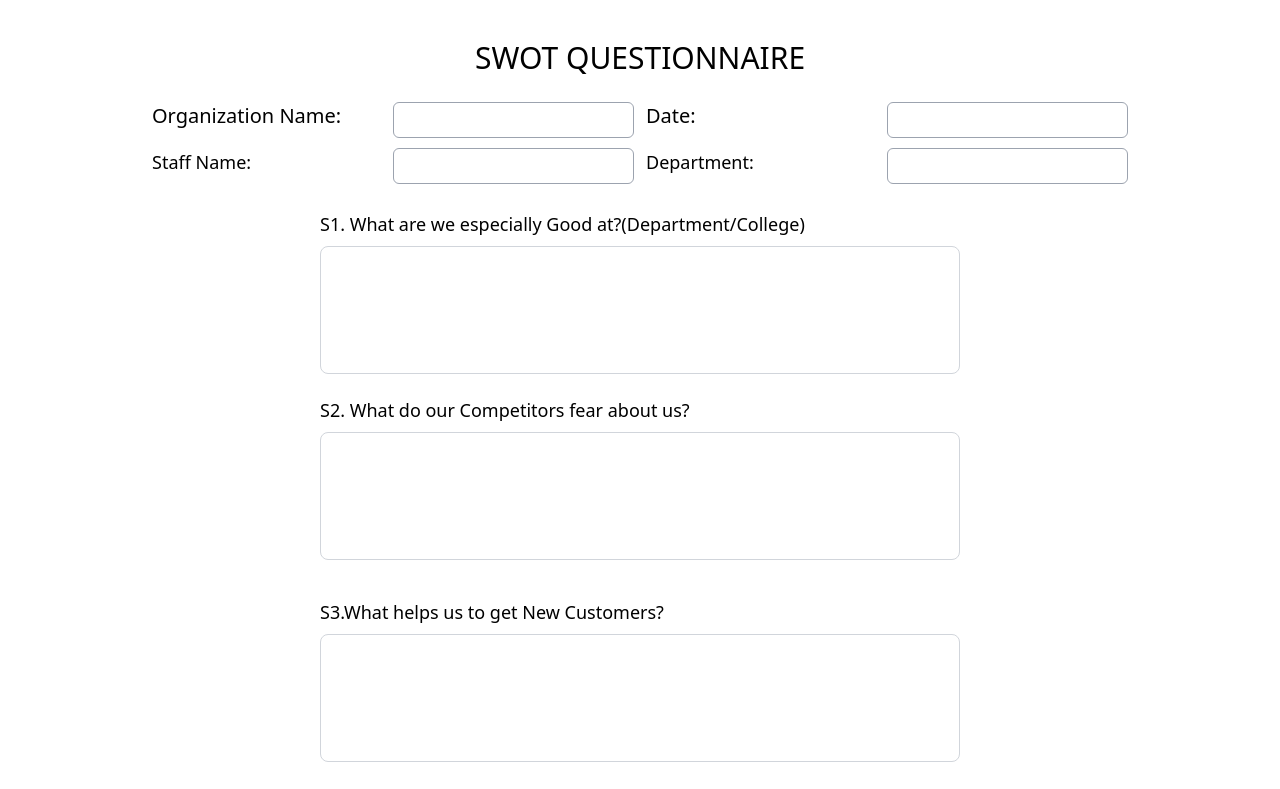
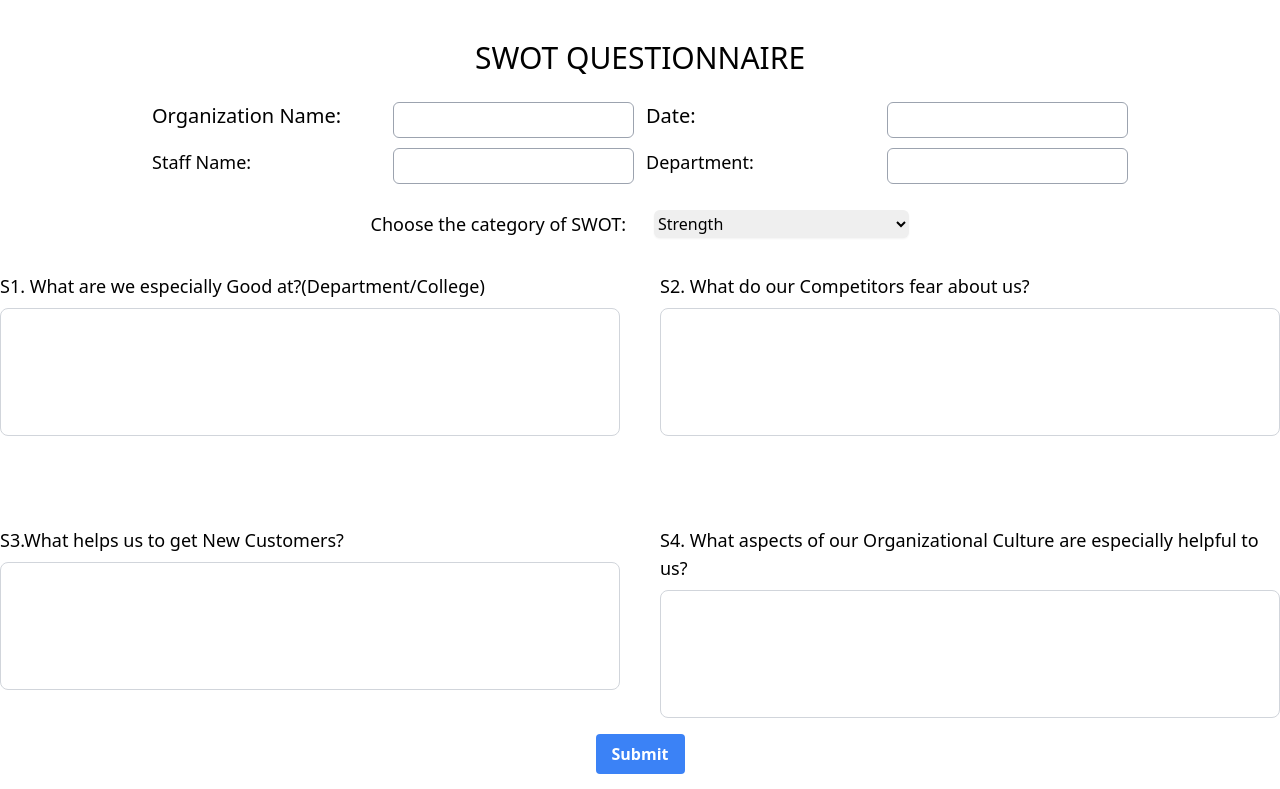
Before and after one commit to inba2002/isoauditwebpage, a React (Create React App) app: page / in a window 1280 px wide. Shown: the top 789 px of the page. Built offline with nearby package versions, Linux system fonts and the light colour scheme.

Commit message:
dynamic form

```diff
--- a/src/App.js
+++ b/src/App.js
@@ -1,12 +1,94 @@
-import logo from './logo.svg';
 import './App.css';
 import React, { useState } from 'react';
+import { v4 as uuidv4 } from "uuid";
+
+
+
 
 function App() {
+
+
+  const questions = {
+    strength: [
+      "S1. What are we especially Good at?(Department/College)",
+      "S2. What do our Competitors fear about us?",
+      "S3.What helps us to get New Customers?",
+      "S4. What aspects of our Organizational Culture  are especially helpful to us? ",
+    ],
+    weakness: [
+      "W5. What could put us out of Market if we are not careful?",
+      "W6. What really bothers our existing Customers about us?",
+      "W7. What does everyone agree we need to improve?",
+      "W8. What do newly recruited staff think we need to improve?",
+    ],
+    opportunities: [
+      "O9. What new Services are our Customers asking for? ",
+      "O10.What weakness do our competitors have that  we can exploit?",
+      "O11. What Emerging Technologies could assist us?",
+      "O12 What unmet needs in the Market place can we take advantage of?",
+    ],
+    threat: [
+      "T13. Where are our Costs increasing the fastest? ",
+      "T14. What are our biggest Categories of Complaints from Customers?",
+      "T15. What legal or regulatory issues have the potential to destroy us?",
+      "T16. Where do we need more knowledge and training?",
+    ]
+  };
+
+  // const [selectedOption, setSelectedOption] = useState("option1");
+  // const [answers, setAnswers] = useState(new Array(50).fill(""));
+
+  // const handleOptionChange = (e) => {
+  //   setSelectedOption(e.target.value);
+  //   setAnswers(new Array(50).fill(""));
+  // };
+
+  // const handleAnswerChange = (e, index) => {
+  //   const regex = /(\n.*){0,4}\n*$/g;
+  //   const newAnswers = [...answers];
+  //   newAnswers[index] = e.target.value.replace(regex, "");
+  //   setAnswers(newAnswers);
+
+
+  //   const newValue = e.target.value;
+  //   const lines = newValue.split('\n');
+  //   let numBulletPoints = 0;
+
+  //   for (let i = 0; i < lines.length; i++) {
+  //     if (lines[i].startsWith('\u2022 ')) {
+  //       numBulletPoints++;
+  //     }
+  //   }
+
+
+
+  //   for (let i = 0; i < lines.length; i++) {
+  //     if (!lines[i].startsWith('\u2022 ')) {
+  //       lines[i] = '\u2022 ' + lines[i];
+  //     }
+  //     if (lines.length > 5) {
+  //       return;
+  //     }
+  //   }
+
+
+  //   index(lines.join('\n'));
+
+
+  // };
+
+  // const handleSubmit = (e) => {
+  //   e.preventDefault();
+  //   console.log(answers);
+  // };
+
+
+
   const [strengths, setStrengths] = useState('');
   const [weaknesses, setWeaknesses] = useState('');
   const [opportunities, setOpportunities] = useState('');
   const [threats, setThreats] = useState('');
+  const data=[];
 
   function handleInput(event, setter) {
     const newValue = event.target.value;
@@ -30,12 +112,54 @@ function App() {
       }
     }
 
-
+    let i=0;
+    data.push(lines);
     setter(lines.join('\n'));
+    setData(lines.join('\n'));
 
   }
 
+
+
+  const [selectedOption, setSelectedOption] = useState("strength");
+  const[data1,setData]=useState([])
+  // const [bulletPoints, setBulletPoints] = useState(new Array(5).fill(""));
+
+  const handleOptionChange = (e) => {
+  setSelectedOption(e.target.value);
+  };
+
+  // const handleBulletPointChange = (e, index) => {
+  //   const newBulletPoints = [...bulletPoints];
+  //   const newValue = e.target.value;
+  //   const lines = newValue.split('\n');
+  //   let numBulletPoints = 0;
+
+  //   for (let i = 0; i < lines.length; i++) {
+  //     if (lines[i].startsWith('\u2022 ')) {
+  //       numBulletPoints++;
+  //     }
+  //   }
+  //   for (let i = 0; i < lines.length; i++) {
+  //     if (!lines[i].startsWith('\u2022 ')) {
+  //       lines[i] = '\u2022 ' + lines[i];
+  //     }
+  //     if (lines.length > 5) {
+  //       return;
+  //     }}
+
+  //     newBulletPoints[index] = lines;
+
+  //     setBulletPoints(lines);
+
+
+  const handleSubmit = (e) => {
+    e.preventDefault();
+    console.log(data1);
+  };
+
   return (
+
     <div className="mt-10 h-screen flex flex-col items-center space-y-[10px]">
       <h1 className="text-3xl font-medium mb-4 ">SWOT QUESTIONNAIRE</h1>
       <div className="grid grid-cols-2 gap-3">
@@ -58,34 +182,52 @@ function App() {
         <input type="text" id="department" name="department" className="border border-gray-400 p-1 rounded-md" />
       </div>
       </div>
+      <div className='pt-4 pb-2 grid grid-rows-1 grid-cols-2 gap-7'>
+          <label htmlFor="options" className="block font-medium text-lg">
+      Choose the category of SWOT:
+    </label>
+    <select
+      id="options"
+      name="options"
+      className="block w-full rounded-md border-gray-300 shadow-sm focus:border-indigo-300 focus:ring focus:ring-indigo-200 focus:ring-opacity-50"
+      value={selectedOption}
+      onChange={handleOptionChange}
+    >
+      <option value="strength" className="font-semibold">Strength</option>
+      <option value="weakness" className="font-semibold">Weakness</option>
+      <option value="opportunities" className="font-semibold">Opportunities</option>
+      <option value="threat" className="font-semibold">Threat</option>
+    </select>
+      </div>
 
-      <div className=" grid grid-rows-2 gap-4 w-1/2 ">
+      <div className=" grid grid-rows-2 grid-cols-2 gap-10 w-5/3 ">
+
         <div className='mt-4'>
-          <h2 className="text-lg font-medium mb-2">S1. What are we especially Good at?(Department/College)</h2>
+          <h2 className="text-lg font-medium mb-2">{questions[selectedOption][0]}</h2>
           <textarea
             className="w-full h-32 overflow-hidden resize-none border border-gray-300 rounded-lg p-2"
             value={strengths}
             onChange={(event) => handleInput(event, setStrengths)} required
           />
         </div>
-        <div>
-          <h2 className="text-lg font-medium mb-2">S2. What do our Competitors fear about us?</h2>
+        <div className='mt-4'>
+          <h2 className="text-lg font-medium mb-2">{questions[selectedOption][1]}</h2>
           <textarea
             className="w-full h-32 overflow-hidden resize-none border border-gray-300 rounded-lg p-2"
             value={weaknesses}
             onChange={(event) => handleInput(event, setWeaknesses)}
           />
         </div>
-        <div>
-          <h2 className="text-lg font-medium mb-2">S3.What helps us to get New Customers?</h2>
+        <div className='mt-4'>
+          <h2 className="text-lg font-medium mb-2">{questions[selectedOption][2]}</h2>
           <textarea
             className="w-full h-32 overflow-hidden resize-none border border-gray-300 rounded-lg p-2"
             value={opportunities}
             onChange={(event) => handleInput(event, setOpportunities)}
           />
         </div>
-        <div >
-          <h2 className="text-lg font-medium mb-2">S4. What aspects of our Organizational Culture  are especially helpful to us?</h2>
+        <div className='mt-4'>
+          <h2 className="text-lg font-medium mb-2">{questions[selectedOption][3]}</h2>
           <textarea
             className="w-full h-32 overflow-hidden resize-none border border-gray-300 rounded-lg p-2"
             value={threats}
@@ -93,7 +235,60 @@ function App() {
           />
         </div>
       </div>
-    </div>
+
+      <button
+      className="bg-blue-500 hover:bg-blue-700 text-white font-bold py-2 px-4 mt-10 rounded"
+      onClick={handleSubmit}
+    >
+      Submit
+    </button>
+
+      </div>
+
+
+  //   <div className="p-10">
+  //   <label htmlFor="options" className="block font-medium mb-2">
+  //     Choose an option:
+  //   </label>
+  //   <select
+  //     id="options"
+  //     name="options"
+  //     className="block w-full p-2 rounded-md border-gray-300 shadow-sm focus:border-indigo-300 focus:ring focus:ring-indigo-200 focus:ring-opacity-50"
+  //     value={selectedOption}
+  //     onChange={handleOptionChange}
+  //   >
+  //     <option value="option1">Option 1</option>
+  //     <option value="option2">Option 2</option>
+  //     <option value="option3">Option 3</option>
+  //   </select>
+
+  //   <div className="mt-5">
+      // {questions[selectedOption].map((question, index) => (
+      //   <div key={index}>
+      //     <h3 className="font-medium mb-2">{question}</h3>
+      //     <textarea
+      //       className="block w-full p-2 rounded-md border-gray-300 shadow-sm focus:border-indigo-300 focus:ring focus:ring-indigo-200 focus:ring-opacity-50"
+      //       rows="5"
+      //       maxLength="500"
+      //       value={answers[index] || ""}
+      //       onChange={(e) =>handleAnswerChange(e, index)}
+      //     />
+      //     <p className="text-sm text-gray-500 mt-2">
+      //         {answers[index] ? `Bullet points used: ${answers[index].match(/- /g)?.length || 0} out of 5` : ""}
+      //       </p>
+      //   </div>
+      // ))}
+  //   </div>
+
+    // <button
+    //   className="bg-blue-500 hover:bg-blue-700 text-white font-bold py-2 px-4 mt-5 rounded"
+    //   onClick={handleSubmit}
+    // >
+    //   Submit
+    // </button>
+  // </div>
+
+
   );
 }
 
```
